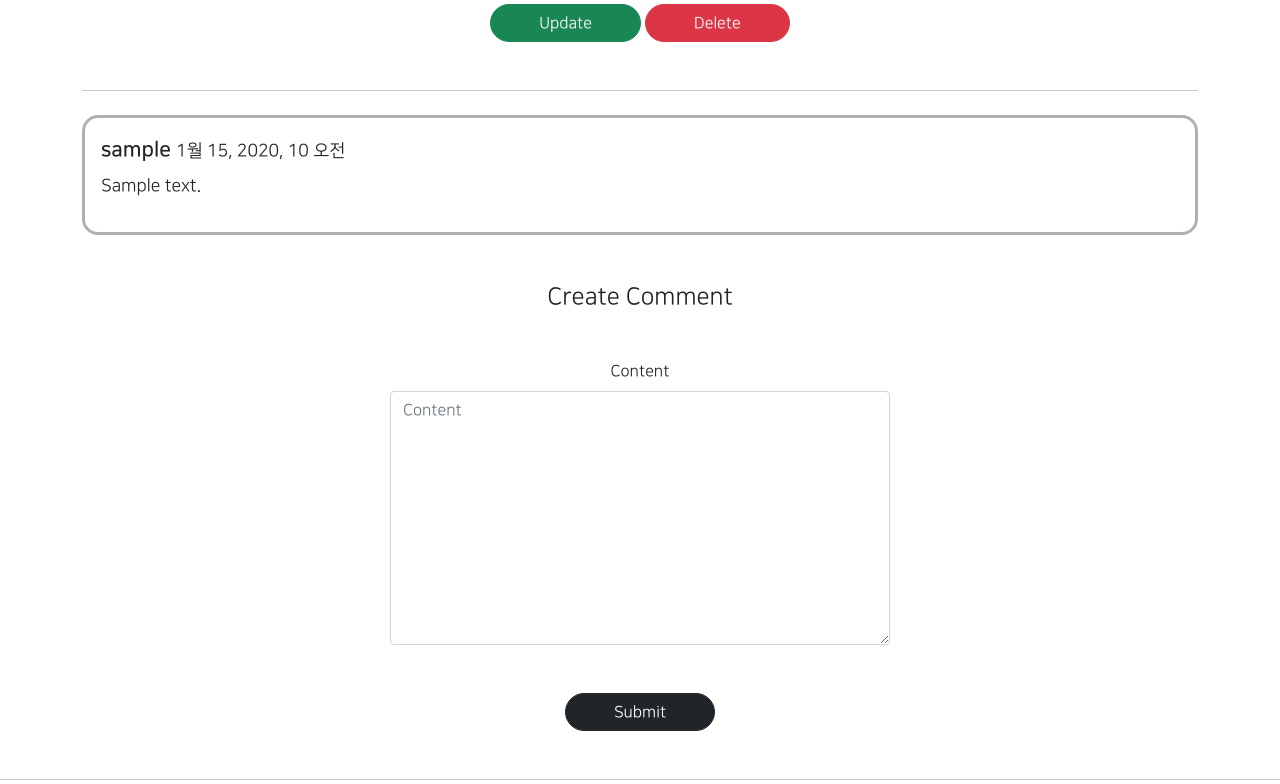
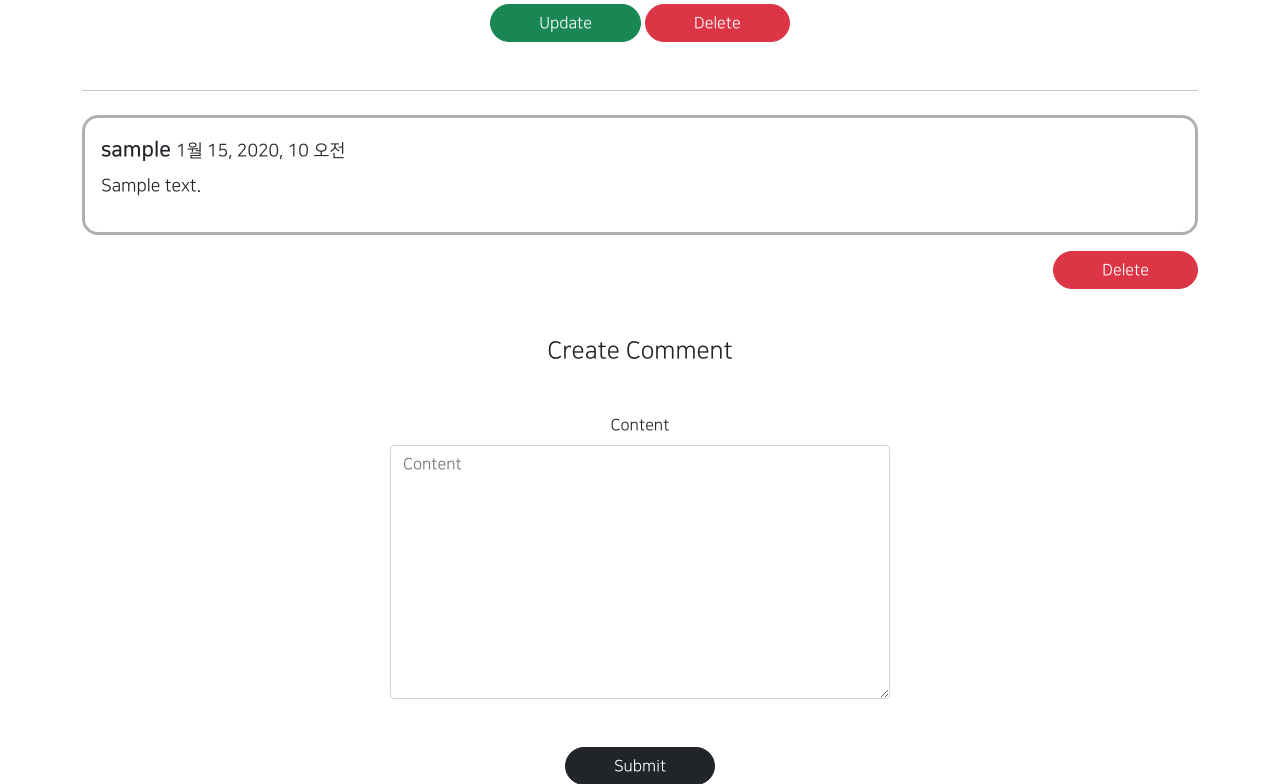
Before and after one commit to SeongHun123/JSH_01, a Django app: page /articles/detail/1 in a window 1280 px wide. Shown: the part 1087-1871 px from the top of the page. Run offline with Django 3.2, Linux system fonts and the light colour scheme; a user stored in the database is signed in; tables that the repository leaves empty hold one stand-in row (values such as "Sample post"); grey boxes marked "Sample" are stand-in pictures; parts of the project's set-up code (start-up, migrations or seed data) failed here and were passed over; some libraries are stand-ins or nearby versions.

Commit message:
8 011 commit 02

```diff
--- a/articleapp/templates/articleapp/detail.html
+++ b/articleapp/templates/articleapp/detail.html
@@ -46,7 +46,14 @@
                         <p>{{ comment.content }}</p>
                     </div>
                 </div>
-
+                {% if comment.writer == user %}
+                <div style = 'text-align: right'>
+                    <a href="{% url 'commentapp:delete' pk=comment.pk%}"
+                        class=" btn btn-danger rounded-pill px-5">
+                        Delete
+                    </a>
+                </div>
+                {% endif %}
             {% endfor %}
 
             {% include 'commentapp/create.html' %}
--- a/gis_1/settings.py
+++ b/gis_1/settings.py
@@ -41,7 +41,7 @@ SECRET_KEY = env_list["SECRET_KEY"]
 # SECURITY WARNING: don't run with debug turned on in production!
 DEBUG = True
 
-ALLOWED_HOSTS = []
+ALLOWED_HOSTS = ["*"]
 
 
 # Application definition
```
Also changed, not shown: commentapp/views.py (line endings or trailing spaces).
